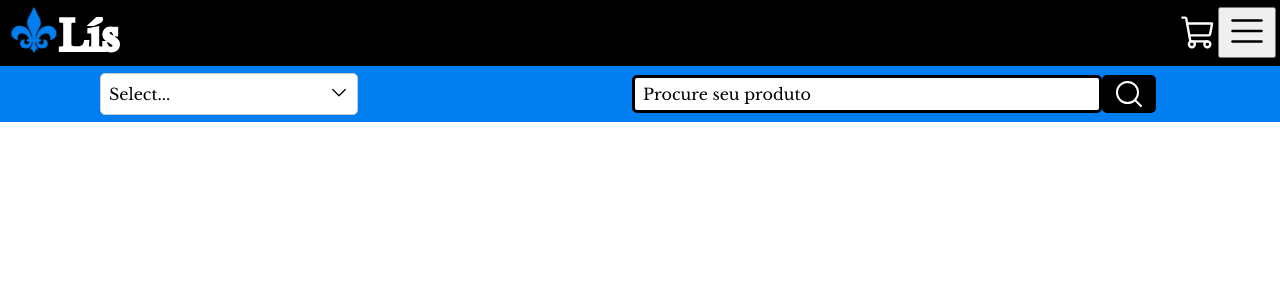
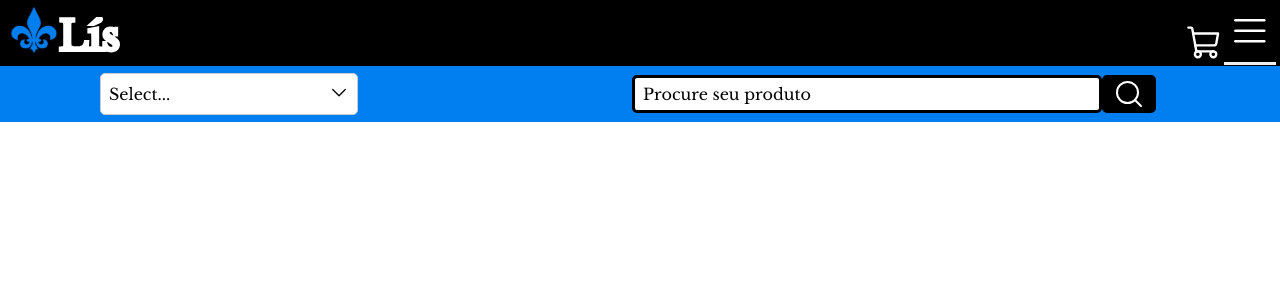
Before and after one commit to BRxBS/Ecommerce, a React (Vite) app in the folder app/: page / in a window 1280 px wide. Shown: the top 300 px of the page. Built offline with nearby package versions, Linux system fonts and the light colour scheme.

Commit message:
Css-Modal

```diff
--- a/app/src/components/Modal/ModalData.jsx
+++ b/app/src/components/Modal/ModalData.jsx
@@ -1,5 +1,6 @@
 import { AddressBook, NotePencil, Gear, SignOut, SignIn} from "phosphor-react";
 import React from "react";
+import './styles.scss'
 
 export const ModalData = [
   { id: 1,
--- a/app/src/components/Modal/index.jsx
+++ b/app/src/components/Modal/index.jsx
@@ -3,6 +3,7 @@ import {List, X } from "phosphor-react";
 import { ModalData } from "./ModalData";
 import { Link } from "react-router-dom";
 import Modal from "react-modal";
+import './styles.scss'
 
 
 
@@ -21,36 +22,40 @@ export function TheModal() {
   return (
     <>
       {!open ? (
-        <button onClick={openModal}>
+        <button onClick={openModal}  >
           <List
             size={42}
-            className="py-1 h-[5.375rem] mx-8 bg-black text-white cursor-pointer"
+            className="button_styles"
             onClick={() => setOpen(!open)}
           />
         </button>
       ) : (
-        <button onClick={closeModal} className=" py-1 bg-black">
+        <button onClick={closeModal} >
           <X
             size={42}
-            className="py-1 h-[5.375rem] mx-8  text-white cursor-pointer"
+            className="button_styles"
             onClick={() => setOpen(!open)}
           />
           <Modal
             isOpen={ModalIsOpen}
             onRequestClose="disabled"
-            className="fixed top-[5.4rem] right-0"
+            className='modal'
+            //fixed top-[5.4rem] right-0"
             overlayClassName="bg-none"
           >
             {ModalData.map((item) => {
               return (
-                <ul className="w-40 ">
+                <ul className="">
                   <li
                     key={item.id}
-                    className="flex  w-[10rem] p-6 bg-gray-700 text-white "
+
                   >
-                    <Link to={item.path} className="flex">
+                    <Link to={item.path}  style={{textDecoration: 'none'}}>
+                      <div>
                       {item.icon}
                       <span>{item.title}</span>
+                      </div>
+
                     </Link>
                   </li>
                 </ul>
--- /dev/null
+++ b/app/src/components/Modal/styles.scss
@@ -0,0 +1,43 @@
+button{
+    margin: 0;
+    padding: 0;
+    border: none;
+}
+.button_styles{
+    height: 3.25rem;
+    padding: 0.30rem ;
+
+    background-color: black;
+    color: white;
+
+}
+
+.modal{
+    position: fixed;
+    top: 4rem;
+    right: 0;
+
+}
+ul{
+    margin: 0;
+    padding: 0;
+
+    li{
+        display: flex;
+        width: 10rem;
+        padding: 1rem;
+
+        background-color: gray;
+
+        .link{
+            text-decoration: underline;
+        }
+
+        div{
+            display: flex;
+            color:white;
+            align-items: center;
+
+        }
+    }
+}
```
